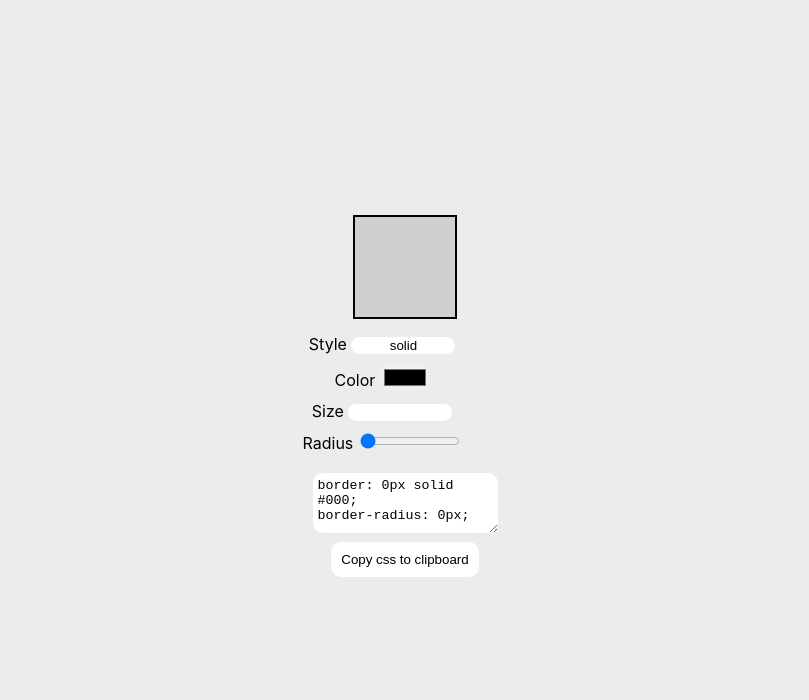
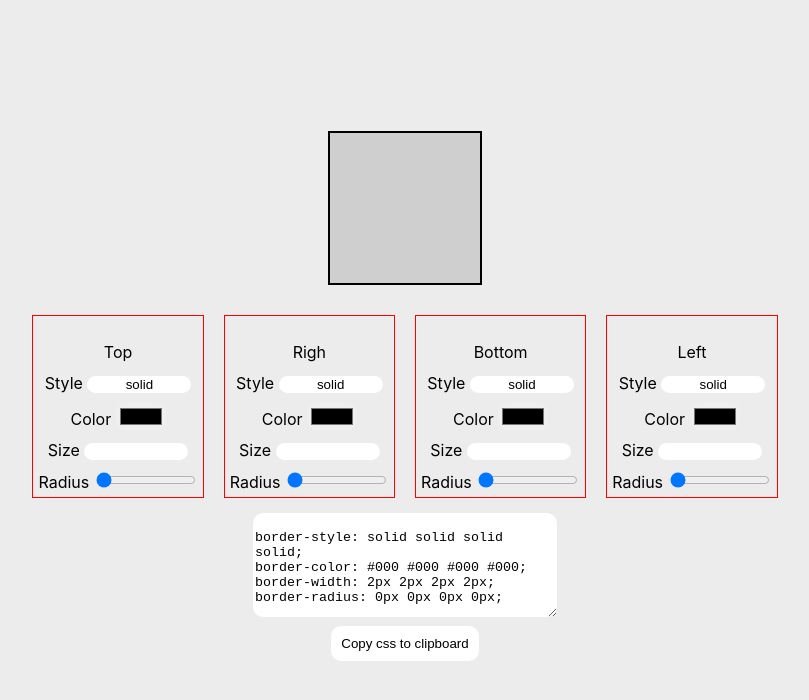
Before and after one commit to bestpractice116/box-css-preview, a React (Create React App) app: page / in a window 1280 px wide. Shown: the top 700 px of the page, without its empty margins (235-1044 px from the left). Built offline with nearby package versions, Linux system fonts and the light colour scheme.

Commit message:
add side style

```diff
--- a/src/App.css
+++ b/src/App.css
@@ -14,8 +14,8 @@ body {
 }
 
 #main-box {
-  height: 100px;
-  width: 100px;
+  height: 150px;
+  width: 150px;
   margin: auto auto 20px auto;
   border: 2px solid #000;
   background: rgba(0, 0, 0, 0.123);
@@ -30,6 +30,12 @@ body {
   display: flex;
 }
 
+.custumize-section {
+  border: solid 1px rgb(255, 0, 0);
+  margin: 10px;
+  padding: 10px;
+}
+
 input {
   max-width: 100px;
   text-align: center;
@@ -39,9 +45,8 @@ input {
 
 textarea {
   margin: 5px;
-  padding: 5px;
-  min-width: 150px;
-  min-height: 50px;
+  min-width: 300px;
+  min-height: 100px;
   border: none;
   border-radius: 10px;
 }
--- a/src/App.js
+++ b/src/App.js
@@ -8,10 +8,28 @@ import updateBorderRadius from './functions/updateBorderRadius'
 
 function App() {
 
-  const [state, setState] = useState({
+  const [stateTop, setStateTop] = useState({
     style: 'solid',
     color: '#000',
-    size: '0px',
+    size: '2px',
+    radius: '0',
+  })
+  const [stateRight, setStateRight] = useState({
+    style: 'solid',
+    color: '#000',
+    size: '2px',
+    radius: '0',
+  })
+  const [stateButtom, setStateButtom] = useState({
+    style: 'solid',
+    color: '#000',
+    size: '2px',
+    radius: '0',
+  })
+  const [stateLeft, setStateLeft] = useState({
+    style: 'solid',
+    color: '#000',
+    size: '2px',
     radius: '0',
   })
 
@@ -19,40 +37,145 @@ function App() {
   return (
     <div className="App">
       <div id="main-box"></div>
+
+
       <div id="area">
+
+
         <div className="custumize-section">
+          <p>Top</p>
           <div className="costumize-area">
-            Style <input name="style" type="text" value={state.style} onChange={(event)=>{
-              setState({ ...state, style: event.target.value })
-              updateBorderStyle(document.getElementById('main-box'), event.target.value)
+            Style <input name="style" type="text" value={stateTop.style} onChange={(event)=>{
+              setStateTop({ ...stateTop, style: event.target.value })
+              updateBorderStyle(document.getElementById('main-box'), event.target.value, 'top')
             }}/>
           </div>
           <br/>
           <div className="costumize-area">
             Color <input name="color" type="color" onChange={(event)=>{
-              setState({ ...state, color: event.target.value })
-              updateBorderColor(document.getElementById('main-box'), event.target.value)
+              setStateTop({ ...stateTop, color: event.target.value })
+              updateBorderColor(document.getElementById('main-box'), event.target.value, 'top')
             }}/>
           </div>
           <br/>
           <div className="costumize-area">
             Size <input name="size" type="number" onChange={(event)=>{
-              setState({ ...state, size: event.target.value + 'px' })
-              updateBorderSize(document.getElementById('main-box'), event.target.value)
+              setStateTop({ ...stateTop, size: event.target.value + 'px' })
+              updateBorderSize(document.getElementById('main-box'), event.target.value, 'top')
             }}/>
           </div>
           <br/>
           <div className="costumize-area">
-            Radius <input name="radius" type="range" value={state.radius} step="1" min="0" max="150" onChange={(event)=>{
-              setState({ ...state, radius: event.target.value })
-              updateBorderRadius(document.getElementById('main-box'), event.target.value)
+            Radius <input name="radius" type="range" value={stateTop.radius} step="1" min="0" max="150" onChange={(event)=>{
+              setStateTop({ ...stateTop, radius: event.target.value })
+              updateBorderRadius(document.getElementById('main-box'), event.target.value, 'top')
             }}/>
           </div>
         </div>
+
+        <div className="custumize-section">
+          <p>Righ</p>
+          <div className="costumize-area">
+            Style <input name="style" type="text" value={stateRight.style} onChange={(event)=>{
+              setStateRight({ ...stateRight, style: event.target.value })
+              updateBorderStyle(document.getElementById('main-box'), event.target.value, 'right')
+            }}/>
+          </div>
+          <br/>
+          <div className="costumize-area">
+            Color <input name="color" type="color" onChange={(event)=>{
+              setStateRight({ ...stateRight, color: event.target.value })
+              updateBorderColor(document.getElementById('main-box'), event.target.value, 'right')
+            }}/>
+          </div>
+          <br/>
+          <div className="costumize-area">
+            Size <input name="size" type="number" onChange={(event)=>{
+              setStateRight({ ...stateRight, size: event.target.value + 'px' })
+              updateBorderSize(document.getElementById('main-box'), event.target.value, 'right')
+            }}/>
+          </div>
+          <br/>
+          <div className="costumize-area">
+            Radius <input name="radius" type="range" value={stateRight.radius} step="1" min="0" max="150" onChange={(event)=>{
+              setStateRight({ ...stateRight, radius: event.target.value })
+              updateBorderRadius(document.getElementById('main-box'), event.target.value, 'right')
+            }}/>
+          </div>
+        </div>
+
+        <div className="custumize-section">
+          <p>Bottom</p>
+          <div className="costumize-area">
+            Style <input name="style" type="text" value={stateButtom.style} onChange={(event)=>{
+              setStateButtom({ ...stateButtom, style: event.target.value })
+              updateBorderStyle(document.getElementById('main-box'), event.target.value, 'bottom')
+            }}/>
+          </div>
+          <br/>
+          <div className="costumize-area">
+            Color <input name="color" type="color" onChange={(event)=>{
+              setStateButtom({ ...stateButtom, color: event.target.value })
+              updateBorderColor(document.getElementById('main-box'), event.target.value, 'bottom')
+            }}/>
+          </div>
+          <br/>
+          <div className="costumize-area">
+            Size <input name="size" type="number" onChange={(event)=>{
+              setStateButtom({ ...stateButtom, size: event.target.value + 'px' })
+              updateBorderSize(document.getElementById('main-box'), event.target.value, 'bottom')
+            }}/>
+          </div>
+          <br/>
+          <div className="costumize-area">
+            Radius <input name="radius" type="range" value={stateButtom.radius} step="1" min="0" max="150" onChange={(event)=>{
+              setStateButtom({ ...stateButtom, radius: event.target.value })
+              updateBorderRadius(document.getElementById('main-box'), event.target.value, 'bottom')
+            }}/>
+          </div>
+        </div>
+
+        <div className="custumize-section">
+          <p>Left</p>
+          <div className="costumize-area">
+            Style <input name="style" type="text" value={stateLeft.style} onChange={(event)=>{
+              setStateLeft({ ...stateLeft, style: event.target.value })
+              updateBorderStyle(document.getElementById('main-box'), event.target.value, 'left')
+            }}/>
+          </div>
+          <br/>
+          <div className="costumize-area">
+            Color <input name="color" type="color" onChange={(event)=>{
+              setStateLeft({ ...stateLeft, color: event.target.value })
+              updateBorderColor(document.getElementById('main-box'), event.target.value, 'left')
+            }}/>
+          </div>
+          <br/>
+          <div className="costumize-area">
+            Size <input name="size" type="number" onChange={(event)=>{
+              setStateLeft({ ...stateLeft, size: event.target.value + 'px' })
+              updateBorderSize(document.getElementById('main-box'), event.target.value, 'left')
+            }}/>
+          </div>
+          <br/>
+          <div className="costumize-area">
+            Radius <input name="radius" type="range" value={stateLeft.radius} step="1" min="0" max="150" onChange={(event)=>{
+              setStateLeft({ ...stateLeft, radius: event.target.value })
+              updateBorderRadius(document.getElementById('main-box'), event.target.value, 'left')
+            }}/>
+          </div>
+        </div>
+
+
       </div>
-      <br/>
 
-      <textarea id="text-to-copy" type="text" value={`border: ${state.size} ${state.style} ${state.color};\nborder-radius: ${state.radius}px;`}/>
+
+      <textarea id="text-to-copy" type="text" value={`
+border-style: ${stateTop.style} ${stateRight.style} ${stateButtom.style} ${stateLeft.style};
+border-color: ${stateTop.color} ${stateRight.color} ${stateButtom.color} ${stateLeft.color};
+border-width: ${stateTop.size} ${stateRight.size} ${stateButtom.size} ${stateLeft.size};
+border-radius: ${stateTop.radius}px ${stateRight.radius}px ${stateButtom.radius}px ${stateLeft.radius}px;
+      `}/>
       <br/>
       <button onClick={() => {
         const areaToCopy = document.getElementById("text-to-copy")
--- a/src/functions/updateBorderColor.js
+++ b/src/functions/updateBorderColor.js
@@ -1,3 +1,14 @@
-export default function updateBorderColor(tag, value) {
-    tag.style.borderColor = value
+export default function updateBorderColor(tag, value, side) {
+    if (side === 'top') {
+        tag.style.borderTopColor = value
+    }
+    if (side === 'right') {
+        tag.style.borderRightColor = value
+    }
+    if (side === 'bottom') {
+        tag.style.borderBottomColor = value
+    }
+    if (side === 'left') {
+        tag.style.borderLeftColor = value
+    }
 }
--- a/src/functions/updateBorderRadius.js
+++ b/src/functions/updateBorderRadius.js
@@ -1,3 +1,14 @@
-export default function updateBorderRadius(tag, value) {
-    tag.style.borderRadius = value + 'px'
+export default function updateBorderRadius(tag, value, side) {
+    if (side === 'top') {
+        tag.style.borderTopLeftRadius = value + 'px'
+    }
+    if (side === 'right') {
+        tag.style.borderTopRightRadius = value + 'px'
+    }
+    if (side === 'bottom') {
+        tag.style.borderBottomRightRadius = value + 'px'
+    }
+    if (side === 'left') {
+        tag.style.borderBottomLeftRadius = value + 'px'
+    }
 }
--- a/src/functions/updateBorderSize.js
+++ b/src/functions/updateBorderSize.js
@@ -1,3 +1,14 @@
-export default function updateBorderSize(tag, value) {
-    tag.style.borderWidth = value + 'px'
+export default function updateBorderSize(tag, value, side) {
+    if (side === 'top') {
+        tag.style.borderTopWidth = value + 'px'
+    }
+    if (side === 'right') {
+        tag.style.borderRightWidth = value + 'px'
+    }
+    if (side === 'bottom') {
+        tag.style.borderBottomWidth = value + 'px'
+    }
+    if (side === 'left') {
+        tag.style.borderLeftWidth = value + 'px'
+    }
 }
--- a/src/functions/updateBorderStyle.js
+++ b/src/functions/updateBorderStyle.js
@@ -1,3 +1,14 @@
-export default function updateBorderStyle(tag, value) {
-    tag.style.borderStyle = value
+export default function updateBorderStyle(tag, value, side) {
+    if (side === 'top') {
+        tag.style.borderTopStyle = value
+    }
+    if (side === 'right') {
+        tag.style.borderRightStyle = value
+    }
+    if (side === 'bottom') {
+        tag.style.borderBottomStyle = value
+    }
+    if (side === 'left') {
+        tag.style.borderLeftStyle = value
+    }
 }
```
